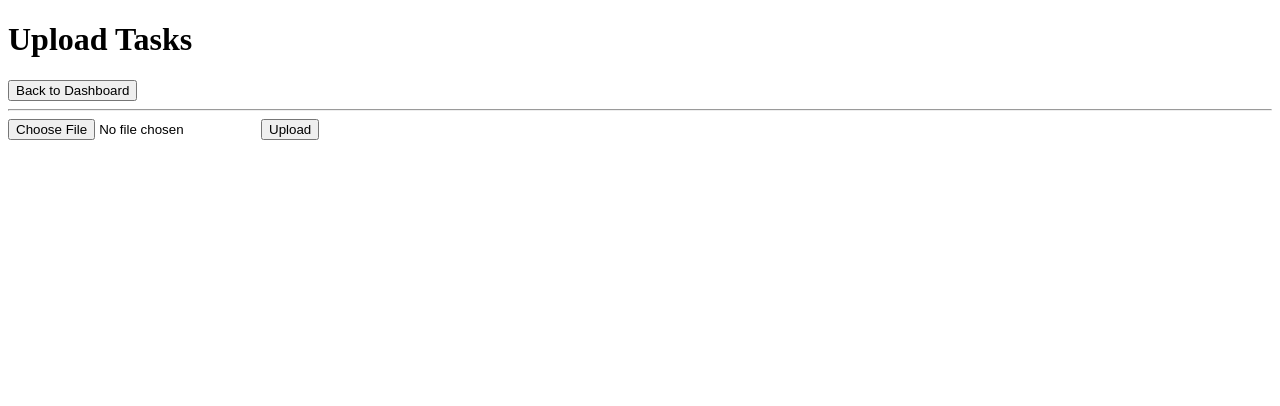
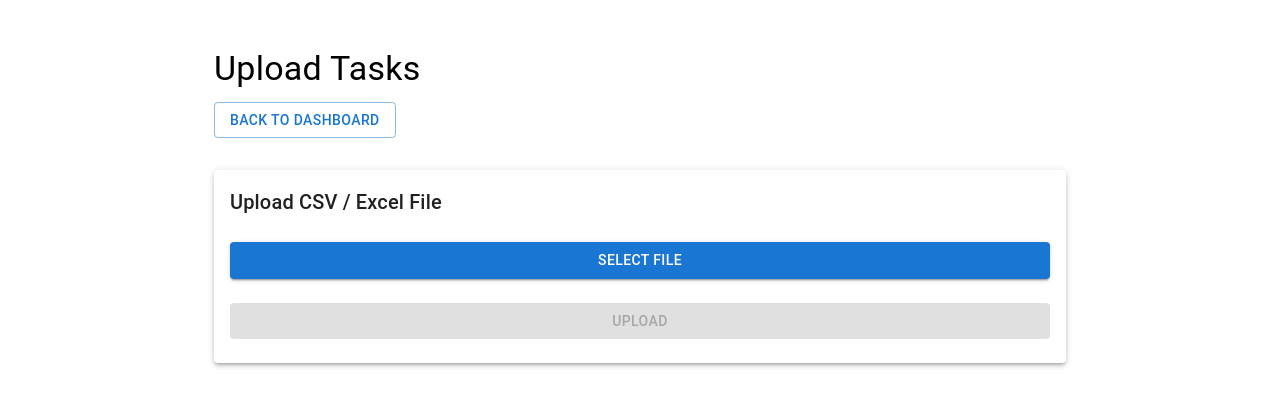
Before and after one commit to Yashpal-Singh-Rathore/mern-machine-test, a React app in the folder frontend/: page /upload in a window 1280 px wide. Shown: the top 406 px of the page. Built offline with nearby package versions, Linux system fonts and the light colour scheme; sample sign-in values are in the browser's storage; the HTML template or start-up script is replaced by a standard one.

Commit message:
Refactor upload page with MUI components and styled file input

```diff
--- a/frontend/src/components/UploadForm.jsx
+++ b/frontend/src/components/UploadForm.jsx
@@ -1,5 +1,13 @@
 import { useState } from "react";
 import { fetchWithAuth } from "../services/authService";
+import {
+  Card,
+  CardContent,
+  Typography,
+  Button,
+  Stack,
+  Alert,
+} from "@mui/material";
 
 function UploadForm() {
   // Store selected file
@@ -7,6 +15,7 @@ function UploadForm() {
 
   // Store message for UI feedback
   const [message, setMessage] = useState("");
+  const [error, setError] = useState(false);
 
   function handleFileChange(event) {
     const selectedFile = event.target.files[0];
@@ -20,12 +29,14 @@ function UploadForm() {
 
     if (!isValid) {
       setMessage("Only csv, xlsx and xls files are allowed.");
+      setError(true);
       setFile(null);
       return;
     }
 
     setFile(selectedFile);
     setMessage("");
+    setError(false);
   }
 
   async function handleSubmit(event) {
@@ -33,6 +44,7 @@ function UploadForm() {
 
     if (!file) {
       setMessage("Please select a file.");
+      setError(true);
       return;
     }
 
@@ -48,23 +60,50 @@ function UploadForm() {
       if (response) {
         const data = await response.json();
         setMessage(data.message);
+        setError(false);
         setFile(null);
       }
     } catch (error) {
       setMessage("Upload failed.");
+      setError(true);
     }
   }
 
   return (
-    <div>
-      <form onSubmit={handleSubmit}>
-        <input type="file" onChange={handleFileChange} />
+    <Card elevation={3}>
+      <CardContent>
+        <form onSubmit={handleSubmit}>
+          <Stack spacing={3}>
+            <Typography variant="h6">Upload CSV / Excel File</Typography>
 
-        <button type="submit">Upload</button>
-      </form>
+            {/* Hidden file input */}
+            <Button variant="contained" component="label">
+              Select File
+              <input type="file" hidden onChange={handleFileChange} />
+            </Button>
 
-      {message && <p>{message}</p>}
-    </div>
+            {file && (
+              <Typography variant="body2" color="text.secondary">
+                Selected: {file.name}
+              </Typography>
+            )}
+
+            <Button
+              type="submit"
+              variant="contained"
+              color="primary"
+              disabled={!file}
+            >
+              Upload
+            </Button>
+
+            {message && (
+              <Alert severity={error ? "error" : "success"}>{message}</Alert>
+            )}
+          </Stack>
+        </form>
+      </CardContent>
+    </Card>
   );
 }
 
--- a/frontend/src/pages/Upload.jsx
+++ b/frontend/src/pages/Upload.jsx
@@ -1,5 +1,7 @@
 import UploadForm from "../components/UploadForm";
 import { useNavigate } from "react-router-dom";
+
+import { Container, Typography, Button, Box } from "@mui/material";
 
 function Upload() {
   const navigate = useNavigate();
@@ -9,15 +11,19 @@ function Upload() {
   }
 
   return (
-    <div>
-      <h1>Upload Tasks</h1>
+    <Container maxWidth="md" sx={{ mt: 6 }}>
+      <Typography variant="h4" gutterBottom>
+        Upload Tasks
+      </Typography>
 
-      <button onClick={handleBack}>Back to Dashboard</button>
-
-      <hr />
+      <Box sx={{ mb: 4 }}>
+        <Button variant="outlined" onClick={handleBack}>
+          Back to Dashboard
+        </Button>
+      </Box>
 
       <UploadForm />
-    </div>
+    </Container>
   );
 }
 
```
